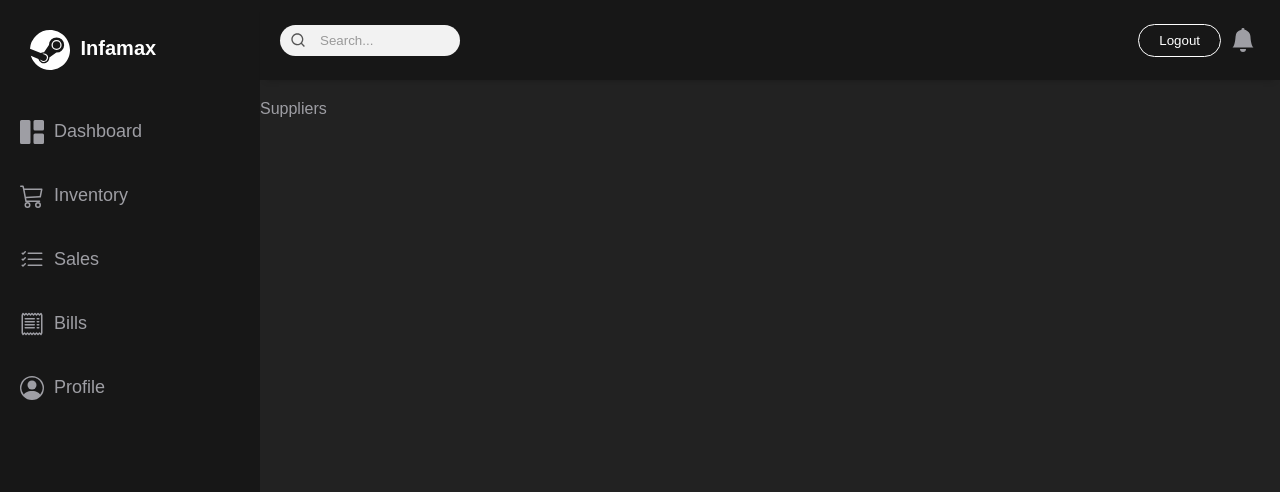
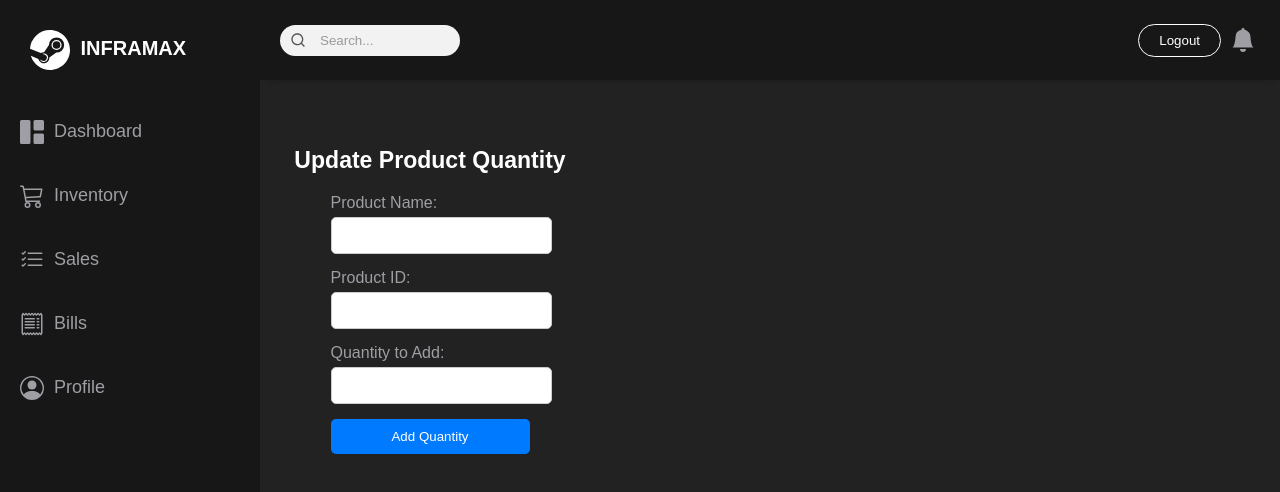
Before and after one commit to AkshhThakkar/H5-Frontend, a React (Vite) app: page /supply in a window 1280 px wide. Shown: the top 492 px of the page. Built offline with nearby package versions, Linux system fonts and the light colour scheme; no server answers.

Commit message:
Supplier commit

```diff
--- a/src/Components/Supply/Suppliers.css
+++ b/src/Components/Supply/Suppliers.css
@@ -0,0 +1,59 @@
+.supply-container {
+  display: flex;
+  flex-direction: column;
+  align-items: center;
+  justify-content: center;
+  height: 50vh;
+}
+
+.supply-heading {
+  margin-bottom: 20px;
+}
+
+.supply-form {
+  background-color: #f9f9f9;
+  padding: 20px;
+  border-radius: 8px;
+  box-shadow: 0 0 10px rgba(0, 0, 0, 0.1);
+  width: 400px;
+}
+
+.input-group {
+  margin-bottom: 15px;
+}
+
+.input-group label {
+  display: block;
+  margin-bottom: 5px;
+}
+
+.input-group input {
+  width: 100%;
+  padding: 10px;
+  border: 1px solid #ccc;
+  border-radius: 5px;
+}
+
+.btn {
+  display: block;
+  width: 100%;
+  padding: 10px;
+  background-color: #007bff;
+  color: #fff;
+  border: none;
+  border-radius: 5px;
+  cursor: pointer;
+  transition: background-color 0.3s ease;
+}
+
+.btn:hover {
+  background-color: #0056b3;
+}
+
+.success-message {
+  color: green;
+}
+
+.error-message {
+  color: red;
+}
--- a/src/Components/Supply/Suppliers.jsx
+++ b/src/Components/Supply/Suppliers.jsx
@@ -1,7 +1,119 @@
-import React from "react";
+import React, { useState, useEffect } from "react";
+import axios from "axios";
+import { toast, ToastContainer } from "react-toastify";
+import "react-toastify/dist/ReactToastify.css";
+import "./Suppliers.css"; // Import your CSS file for styling
 
-const Suppliers = () => {
-  return <div>Suppliers</div>;
+const Supply = () => {
+  const [productId, setProductId] = useState("");
+  const [productName, setProductName] = useState("");
+  const [quantityToAdd, setQuantityToAdd] = useState("");
+  const [products, setProducts] = useState([]);
+
+  useEffect(() => {
+    fetchProducts();
+  }, []);
+
+  const fetchProducts = async () => {
+    try {
+      const response = await axios.get(
+        "http://localhost:3000/api/products/getproducts"
+      );
+      setProducts(response.data.result);
+    } catch (error) {
+      console.error("Error fetching products:", error);
+    }
+  };
+
+  const handleProductNameChange = (e) => {
+    const newName = e.target.value;
+    setProductName(newName);
+    const product = products.find(
+      (p) => p.name.toLowerCase() === newName.toLowerCase()
+    );
+    if (product) {
+      setProductId(product._id);
+    } else {
+      setProductId("");
+    }
+  };
+
+  const handleProductNamePaste = (e) => {
+    e.preventDefault();
+    const newName = e.clipboardData.getData("text/plain");
+    setProductName(newName);
+    const product = products.find(
+      (p) => p.name.toLowerCase() === newName.toLowerCase()
+    );
+    if (product) {
+      setProductId(product._id);
+    } else {
+      setProductId("");
+    }
+  };
+
+  const handleQuantityChange = (e) => {
+    setQuantityToAdd(e.target.value);
+  };
+
+  const handleAddQuantity = async () => {
+    try {
+      const response = await axios.post(
+        "http://localhost:3000/api/products/supply",
+        {
+          productId,
+          quantityToAdd: parseInt(quantityToAdd),
+        }
+      );
+      toast.success(response.data.message);
+      // Reset form fields after successful operation
+      setProductName("");
+      setProductId("");
+      setQuantityToAdd("");
+    } catch (error) {
+      toast.error(error.response.data.message);
+    }
+  };
+
+  return (
+    <div className="supply-container">
+      <ToastContainer />
+      <h2 className="supply-heading">Update Product Quantity</h2>
+      <div className="form-container">
+        <div className="input-group">
+          <label>Product Name:</label>
+          <input
+            type="text"
+            value={productName}
+            onChange={handleProductNameChange}
+            onPaste={handleProductNamePaste}
+          />
+        </div>
+
+        <div className="input-group">
+          <label>Product ID:</label>
+          <input
+            type="text"
+            value={productId}
+            onChange={(e) => setProductId(e.target.value)}
+            disabled
+            style={{ backgroundColor: "#fff" }}
+          />
+        </div>
+        <div className="input-group">
+          <label>Quantity to Add:</label>
+          <input
+            type="number"
+            value={quantityToAdd}
+            onChange={handleQuantityChange}
+          />
+        </div>
+        <button className="btn" onClick={handleAddQuantity}>
+          Add Quantity
+        </button>
+      </div>
+    </div>
+  );
 };
 
-export default Suppliers;
+export default Supply;
--- a/src/Sidebar/Sidebar.jsx
+++ b/src/Sidebar/Sidebar.jsx
@@ -54,7 +54,7 @@ function Sidebar({ openSidebarToggle, OpenSidebar }) {
       style={{ backgroundColor: "#171717", color: "#ffffff" }}>
       <div className="sidebar-title">
         <div className="sidebar-brand">
-          <BsSteam className="icon_header" size={40} /> Infamax
+          <BsSteam className="icon_header" size={40} /> INFRAMAX
         </div>
         {/* Conditionally render the close button if sidebar is open */}
         {openSidebarToggle && (
```
